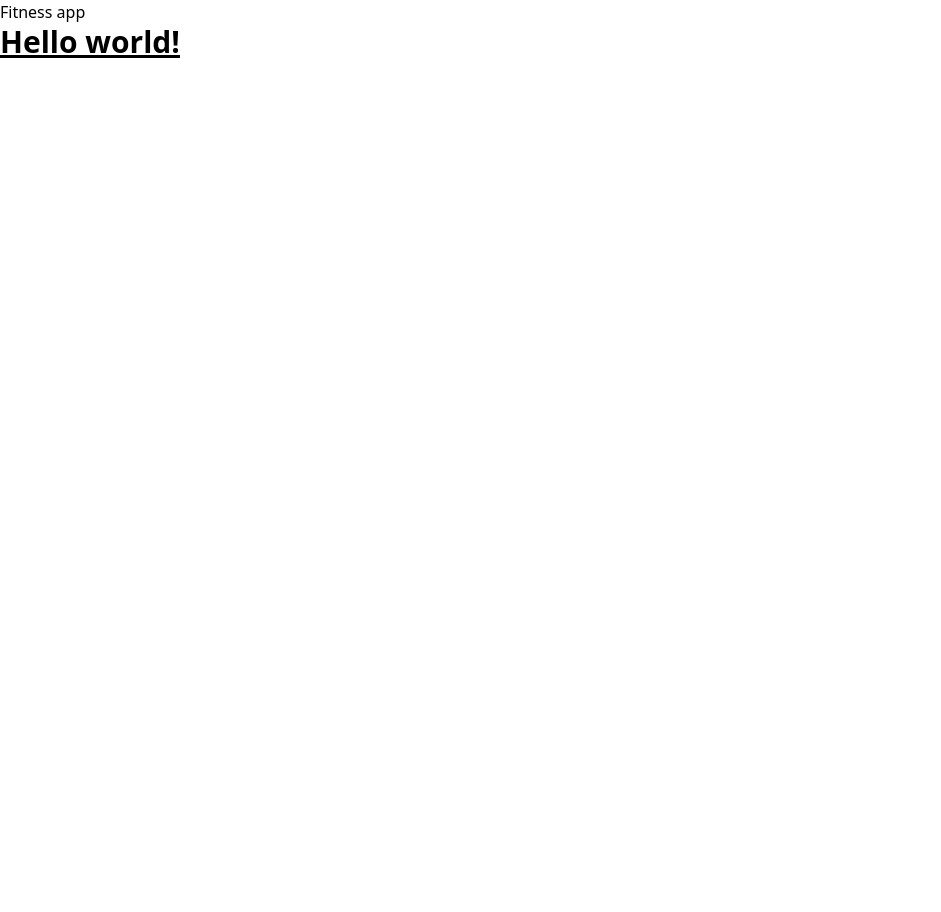
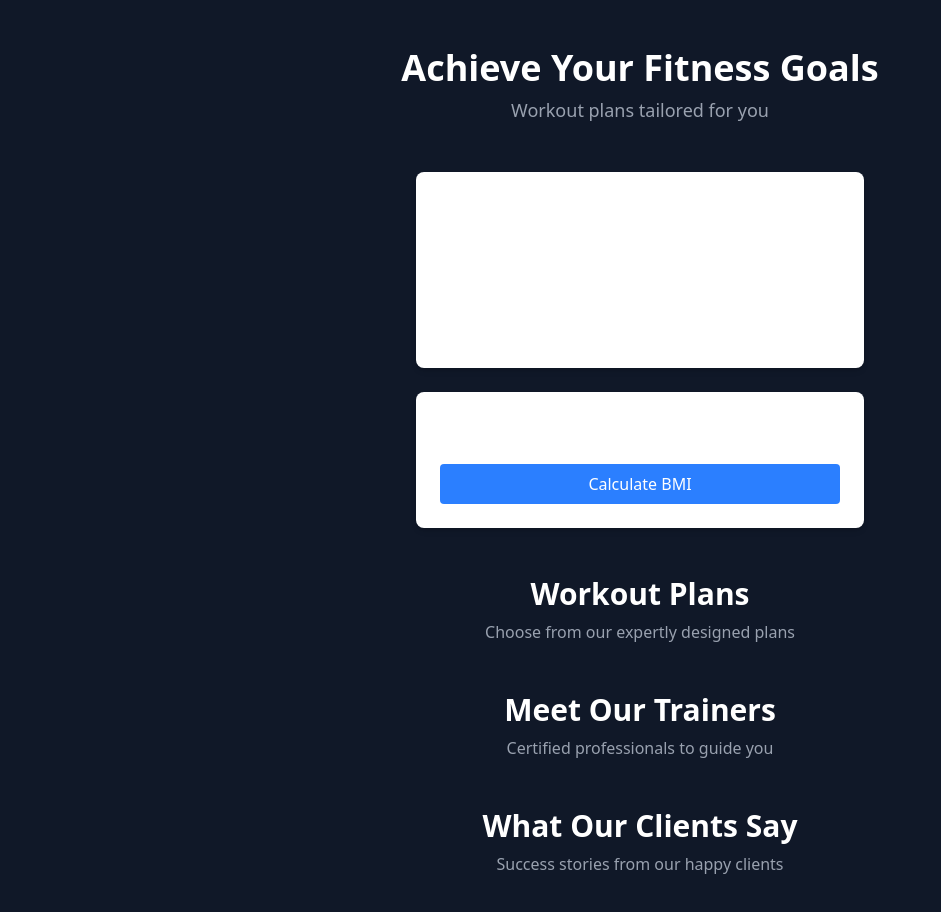
Before and after one commit to muaz64/Demo-Fitness-app, a React (Vite) app: page / in a window 1280 px wide. Shown: the top 912 px of the page, without its empty margins (0-941 px from the left). Before the commit the page ends 800 px from the top, so only its background shows below. Built offline with nearby package versions, Linux system fonts and the light colour scheme.

Commit message:
second commit

```diff
--- a/src/App.jsx
+++ b/src/App.jsx
@@ -3,21 +3,15 @@ import reactLogo from './assets/react.svg'
 import viteLogo from '/vite.svg'
 import './App.css'
 
+
+import Page from "./Page";
+
 function App() {
-
-
   return (
-    <>
-
-      <h1>Fitness app</h1>
-      <div className="card">
-      <h1 class="text-3xl font-bold underline">
-        Hello world!
-      </h1>
-      </div>
-
-    </>
-  )
+    <div>
+      <Page />
+    </div>
+  );
 }
 
-export default App
+export default App;
--- /dev/null
+++ b/src/Page.jsx
@@ -0,0 +1,100 @@
+
+import { useState } from "react";
+import { Card, CardContent } from "@/components/ui/card";
+import { Button } from "@/components/ui/button";
+import { Input } from "@/components/ui/input";
+import { motion } from "framer-motion";
+
+export default function  Page() {
+  const [weight, setWeight] = useState(70);
+  const [height, setHeight] = useState(170);
+  const [bmi, setBmi] = useState(null);
+  const [category, setCategory] = useState("");
+
+  // Function to calculate BMI
+  const calculateBMI = () => {
+    const heightInMeters = height / 100;
+    const bmiValue = (weight / (heightInMeters * heightInMeters)).toFixed(1);
+    setBmi(bmiValue);
+    setCategory(
+      bmiValue < 18.5
+        ? "Underweight"
+        : bmiValue < 24.9
+        ? "Normal weight"
+        : bmiValue < 29.9
+        ? "Overweight"
+        : "Obese"
+    );
+  };
+
+  return (
+    <div className="min-h-screen bg-gray-900 text-white px-6 py-12">
+      <header className="text-center mb-12">
+        <h1 className="text-4xl font-bold">Achieve Your Fitness Goals</h1>
+        <p className="text-lg text-gray-400 mt-2">Workout plans tailored for you</p>
+      </header>
+
+      {/* Step 1: Input weight and height */}
+      <Card className="max-w-md mx-auto p-6 bg-gray-800 rounded-2xl shadow-lg">
+        <CardContent>
+          <h2 className="text-2xl font-semibold mb-4">Step 1: Enter Your Details</h2>
+          <div className="flex flex-col gap-4">
+            <Input
+              type="number"
+              placeholder="Enter Weight (kg)"
+              value={weight}
+              onChange={(e) => setWeight(e.target.value)}
+            />
+            <Input
+              type="number"
+              placeholder="Enter Height (cm)"
+              value={height}
+              onChange={(e) => setHeight(e.target.value)}
+            />
+          </div>
+        </CardContent>
+      </Card>
+
+      {/* Step 2: Click to calculate BMI */}
+      <Card className="max-w-md mx-auto mt-6 p-6 bg-gray-800 rounded-2xl shadow-lg">
+        <CardContent>
+          <h2 className="text-2xl font-semibold mb-4">Step 2: Calculate Your BMI</h2>
+          <Button onClick={calculateBMI} className="bg-blue-500 hover:bg-blue-600 w-full">
+            Calculate BMI
+          </Button>
+        </CardContent>
+      </Card>
+
+      {/* Step 3: Display BMI result */}
+      {bmi && (
+        <Card className="max-w-md mx-auto mt-6 p-6 bg-gray-800 rounded-2xl shadow-lg">
+          <CardContent>
+            <h2 className="text-2xl font-semibold mb-4">Step 3: View Your Results</h2>
+            <motion.div initial={{ opacity: 0 }} animate={{ opacity: 1 }} className="text-center">
+              <p className="text-lg font-semibold">Your BMI: {bmi}</p>
+              <p className="text-sm text-gray-400">Category: {category}</p>
+            </motion.div>
+          </CardContent>
+        </Card>
+      )}
+
+      {/* Workout Plans */}
+      <section className="mt-12 text-center">
+        <h2 className="text-3xl font-semibold">Workout Plans</h2>
+        <p className="text-gray-400 mt-2">Choose from our expertly designed plans</p>
+      </section>
+
+      {/* Trainers Section */}
+      <section className="mt-12 text-center">
+        <h2 className="text-3xl font-semibold">Meet Our Trainers</h2>
+        <p className="text-gray-400 mt-2">Certified professionals to guide you</p>
+      </section>
+
+      {/* Testimonials */}
+      <section className="mt-12 text-center">
+        <h2 className="text-3xl font-semibold">What Our Clients Say</h2>
+        <p className="text-gray-400 mt-2">Success stories from our happy clients</p>
+      </section>
+    </div>
+  );
+}
--- /dev/null
+++ b/src/components/ui/button.jsx
@@ -0,0 +1,3 @@
+export function Button({ children, className, ...props }) {
+    return <button className={`p-2 bg-blue-500 text-white rounded ${className}`} {...props}>{children}</button>;
+  }
--- /dev/null
+++ b/src/components/ui/card.jsx
@@ -0,0 +1,7 @@
+export function Card({ children, className }) {
+    return <div className={`p-4 bg-white shadow-md rounded-lg ${className}`}>{children}</div>;
+  }
+
+  export function CardContent({ children, className }) {
+    return <div className={className}>{children}</div>;
+  }
--- /dev/null
+++ b/src/components/ui/input.jsx
@@ -0,0 +1,4 @@
+
+  export function Input({ className, ...props }) {
+    return <input className={`p-2 border rounded ${className}`} {...props} />;
+  }
--- a/vite.config.js
+++ b/vite.config.js
@@ -1,8 +1,14 @@
 import { defineConfig } from 'vite'
 import react from '@vitejs/plugin-react-swc'
 import tailwindcss from '@tailwindcss/vite'
+import path from 'path';
 
 // https://vite.dev/config/
 export default defineConfig({
   plugins: [react() , tailwindcss()],
-})
+    resolve: {
+    alias: {
+      '@': path.resolve(__dirname, './src'),
+    },
+  },
+});
```
